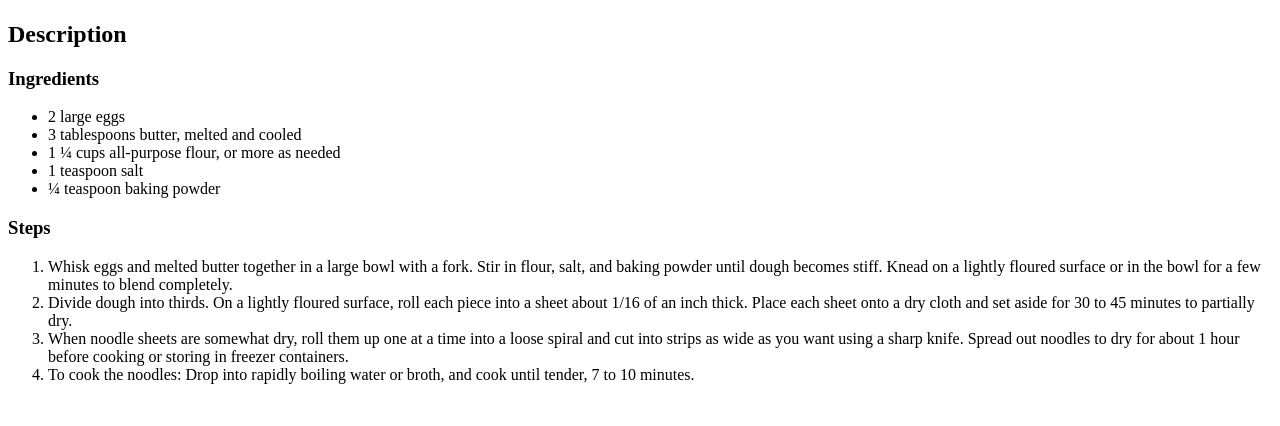
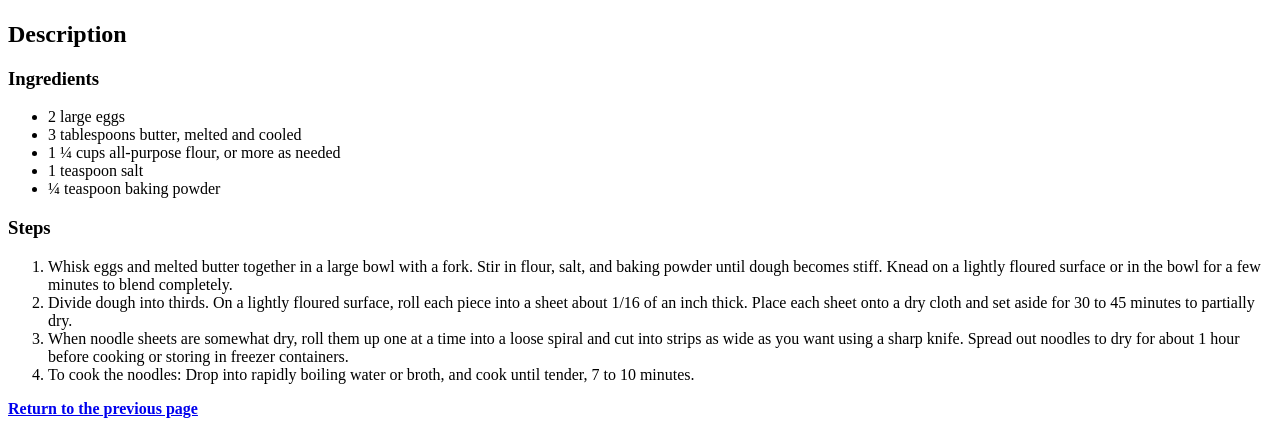
Before and after one commit to Saksham576/odin-recipes, a plain HTML site: page recipes/noodles.html in a window 1280 px wide. Shown: the part 483-909 px from the top of the page. Before the commit the page ends 883 px from the top, so only its background shows below. Drawn offline with Linux system fonts and the light colour scheme.

Commit message:
ADDED LINKS IN RECIPIES REPO'S FILES TO MAIN INDEX.HTML FILE
I've done it so that users can easily move back and forth between diferent pages

```diff
--- a/recipes/noodles.html
+++ b/recipes/noodles.html
@@ -24,5 +24,6 @@
         <li>When noodle sheets are somewhat dry, roll them up one at a time into a loose spiral and cut into strips as wide as you want using a sharp knife. Spread out noodles to dry for about 1 hour before cooking or storing in freezer containers.</li>
         <li>To cook the noodles: Drop into rapidly boiling water or broth, and cook until tender, 7 to 10 minutes.</li>
     </ol>
+    <a href="../index.html"><b>Return to the previous page</b></a>
 </body>
 </html>
```
Also changed, not shown: recipes/pasta.html (+1 -0 lines), index.html (line endings or trailing spaces).
